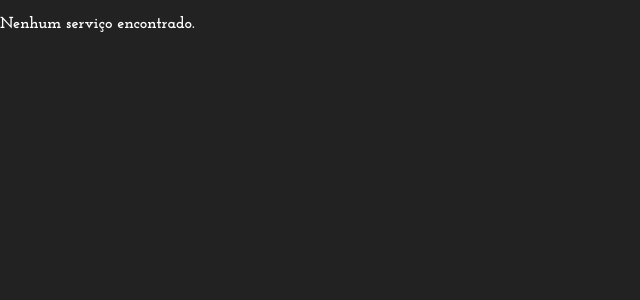
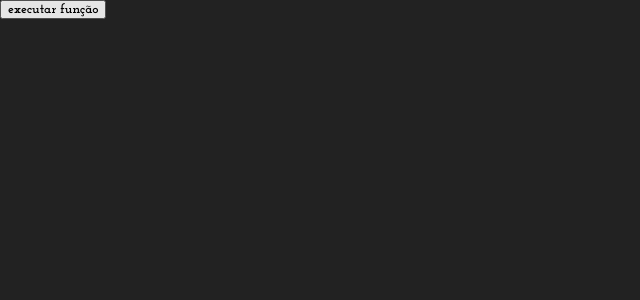
Before and after one commit to lucasshibata/aumeow_web, a React (Create React App) app: page /ListaServicosPrestador in a window 1280 px wide. Shown: the top 300 px of the page, without its empty margins (0-640 px from the left). Built offline with nearby package versions, Linux system fonts and the light colour scheme.

Commit message:
Revert "listagem dos serviços para o prestador"
This reverts commit 1adb46a743c99093583d594c3a583e7d7e64540d.

```diff
--- a/src/components/screens/ListaServicosPrestador.tsx
+++ b/src/components/screens/ListaServicosPrestador.tsx
@@ -1,112 +1,37 @@
-import {auth, ref, database, get} from "../firebase/Firebase";
-import React, { useState, useEffect } from "react";
-
-
-interface Service {
-    id: string; // Chave única do serviço no Firebase
-    endereco: string;
-    preco: number;
-    tipoAnimal: string;
-    qtdService: number;
-    userUid: string;
-    nomePrestador: string;
-}
+import {auth, ref, database, query, equalTo, orderByChild, get} from "../firebase/Firebase";
 
 export default function ListaServicosPrestador(){
-    const [services, setServices] = useState<Service[]>([]);
-    const [loading, setLoading] = useState(true);
+    function exercutar(){
+        const userUID:any = auth.currentUser?.uid
+        console.log(userUID)
+        const servicesRef = ref(database, "services/");
+        get(servicesRef)
+        .then((snapshot)=>{
+            if (snapshot.exists()) {
+                const allServices = snapshot.val(); // Todos os serviços
+                console.log("Todos os serviços:", allServices);
 
+                // Filtrar serviços no lado do cliente
+                const userServices = Object.keys(allServices)
+                    .filter((key) => allServices[key].userUid === userUID) // Filtra pelo UID do usuário
+                    .reduce((obj:any, key:any) => {
+                    obj[key] = allServices[key]; // Recria o objeto com os serviços do usuário
+                    return obj;
+                  }, {});
 
-    // function exercutar(){
-    //     const userUID:any = auth.currentUser?.uid
-    //     console.log(userUID)
-    //     const servicesRef = ref(database, "services/");
-    //     get(servicesRef)
-    //     .then((snapshot)=>{
-    //         if (snapshot.exists()) {
-    //             const allServices = snapshot.val(); // Todos os serviços
-    //             console.log("Todos os serviços:", allServices);
-
-    //             // Filtrar serviços no lado do cliente
-    //             const userServices = Object.keys(allServices)
-    //             .filter((key) => allServices[key].userUid === userUID)
-    //             .map((key) => ({
-    //               id: key, // Inclui a chave como `id`
-    //               ...allServices[key],
-    //             }));
-
-    //             console.log("Serviços do usuário:", userServices);
-    //             return userServices
-    //         }else {
-    //             console.log("Nenhum serviço encontrado.");
-    //         }
-    //     })
-    //     .catch((error) => {
-    //         console.error("Erro ao buscar serviços:", error);
-    //     });
-    // }
-
-    useEffect(() => {
-        const fetchServices = async () => {
-          try {
-            const userUid = auth.currentUser?.uid;
-
-            if (!userUid) {
-              console.error("Usuário não autenticado.");
-              setLoading(false);
-              return;
+                console.log("Serviços do usuário:", userServices);
+            }else {
+                console.log("Nenhum serviço encontrado.");
             }
-
-            const servicesRef = ref(database, "services");
-
-            const snapshot = await get(servicesRef);
-
-            if (snapshot.exists()) {
-              const allServices = snapshot.val();
-
-              // Filtrar os serviços do usuário atual
-              const userServices = Object.keys(allServices)
-                .filter((key) => allServices[key].userUid === userUid)
-                .map((key) => ({
-                  id: key, // Inclui a chave como `id`
-                  ...allServices[key],
-                }));
-
-              setServices(userServices); // Salva no estado
-            } else {
-              console.log("Nenhum serviço encontrado.");
-            }
-          } catch (error) {
+        })
+        .catch((error) => {
             console.error("Erro ao buscar serviços:", error);
-          } finally {
-            setLoading(false);
-          }
-        };
-
-        fetchServices();
-      }, []);
-
-      if (loading) {
-        return <p>Carregando...</p>;
-      }
-
-      if (services.length === 0) {
-        return <p>Nenhum serviço encontrado.</p>;
-      }
+        });
+    }
 
     return(
         <div className="ListaServicosPrestador">
-            <ul>
-            {services.map((service:any) => (
-            <li key={service.id}>
-                <h2>{service.nomePrestador}</h2>
-                <p>Endereço: {service.endereco}</p>
-                <p>Preço: {service.preco}</p>
-                <p>Animal: {service.tipoAnimal}</p>
-                <p>Quantidade de Serviços: {service.qtdService}</p>
-            </li>
-            ))}
-            </ul>
+            <button onClick={()=>exercutar()}>executar função</button>
         </div>
     )
 }
```
